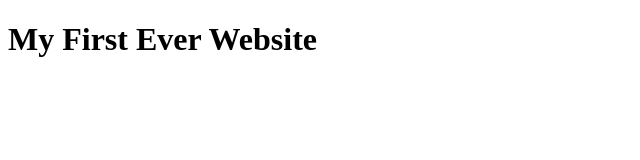
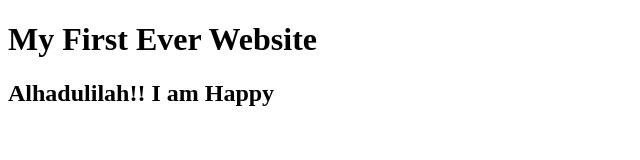
Before and after one commit to Irfanzaman/First-Website, a plain HTML site: page index.html in a window 1280 px wide. Shown: the whole page, without its empty margins (0-640 px from the left). Drawn offline with Linux system fonts and the light colour scheme.

Commit message:
learned github

```diff
--- a/index.html
+++ b/index.html
@@ -7,5 +7,6 @@
 </head>
 <body>
     <h1>My First Ever Website</h1>
+    <h2>Alhadulilah!! I am Happy</h2>
 </body>
 </html>
```
